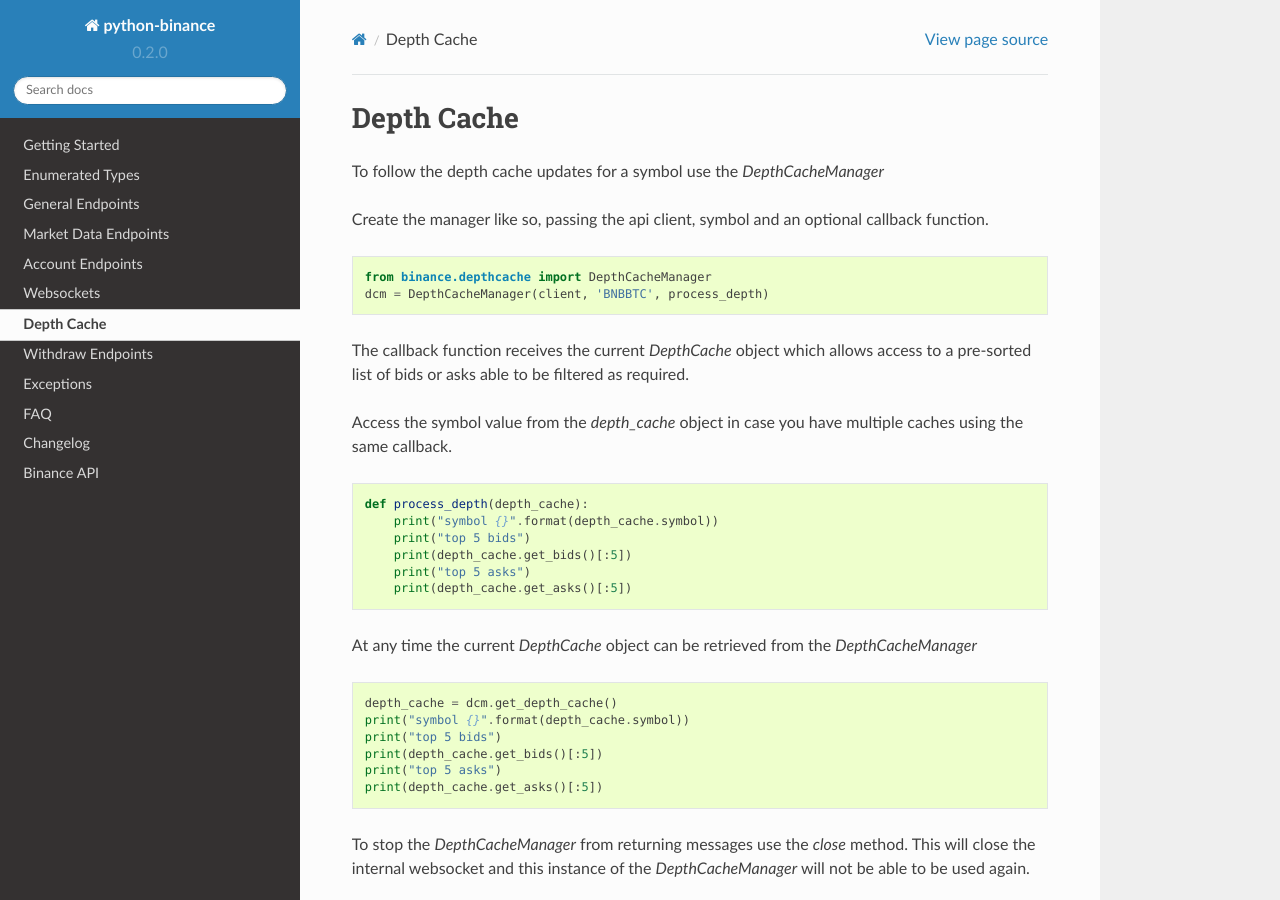
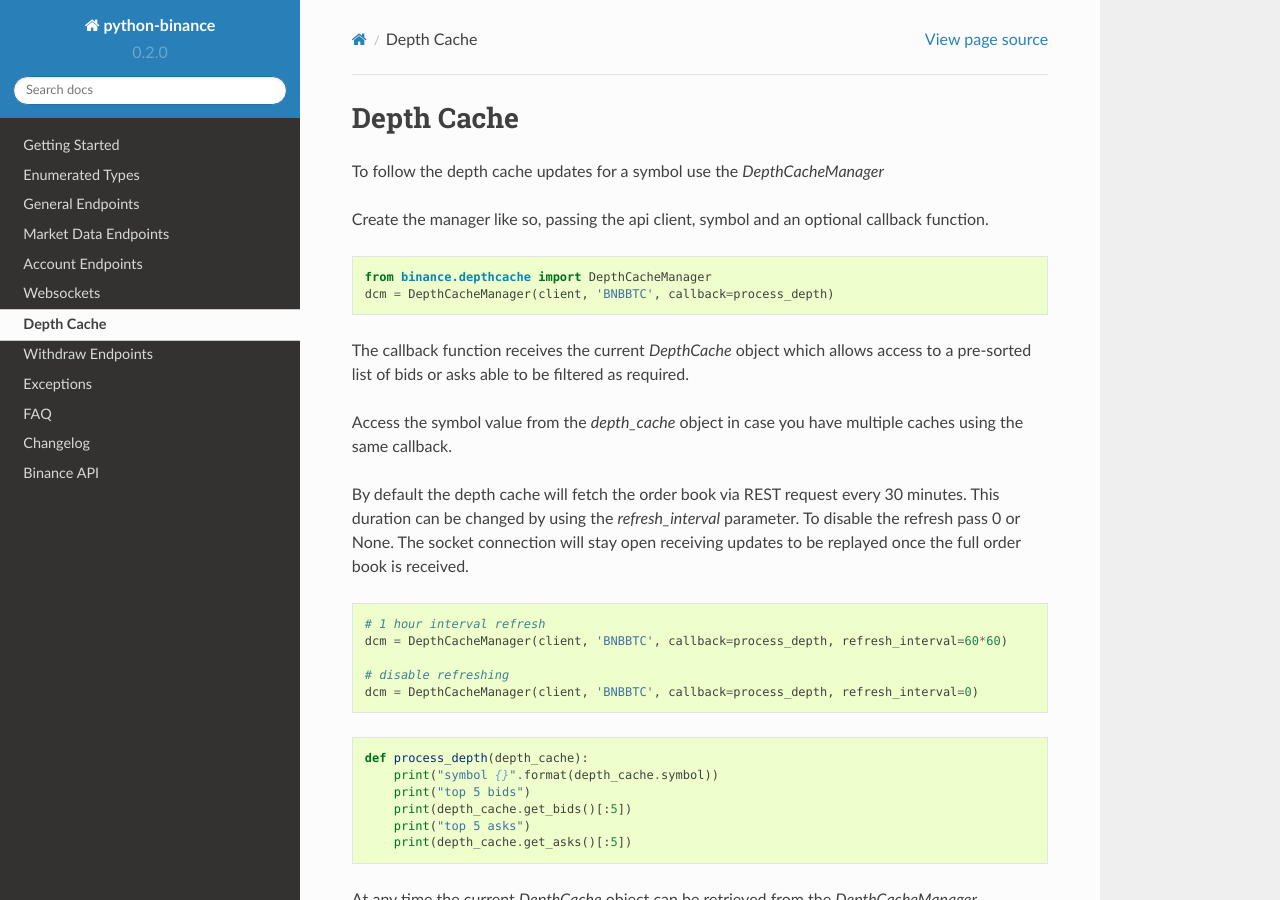
Before and after one commit to astro0099/python_BSC, a Sphinx documentation site: the page built from docs/depth_cache.rst, in a window 1280 px wide and 900 px high. Built offline with Sphinx 7.4.7 and the Read the Docs theme 2.0.0, drawn with Linux system fonts in a browser that asks for light colours; formulas are drawn with MathJax 3.

Commit message:
Add documentation around the depth cache refresh interval

```diff
--- a/docs/depth_cache.rst
+++ b/docs/depth_cache.rst
@@ -8,12 +8,24 @@
 .. code:: python
 
     from binance.depthcache import DepthCacheManager
-    dcm = DepthCacheManager(client, 'BNBBTC', process_depth)
+    dcm = DepthCacheManager(client, 'BNBBTC', callback=process_depth)
 
 The callback function receives the current `DepthCache` object which allows access to a pre-sorted
 list of bids or asks able to be filtered as required.
 
 Access the symbol value from the `depth_cache` object in case you have multiple caches using the same callback.
+
+By default the depth cache will fetch the order book via REST request every 30 minutes.
+This duration can be changed by using the `refresh_interval` parameter. To disable the refresh pass 0 or None.
+The socket connection will stay open receiving updates to be replayed once the full order book is received.
+
+.. code:: python
+
+    # 1 hour interval refresh
+    dcm = DepthCacheManager(client, 'BNBBTC', callback=process_depth, refresh_interval=60*60)
+
+    # disable refreshing
+    dcm = DepthCacheManager(client, 'BNBBTC', callback=process_depth, refresh_interval=0)
 
 .. code:: python
 
```
